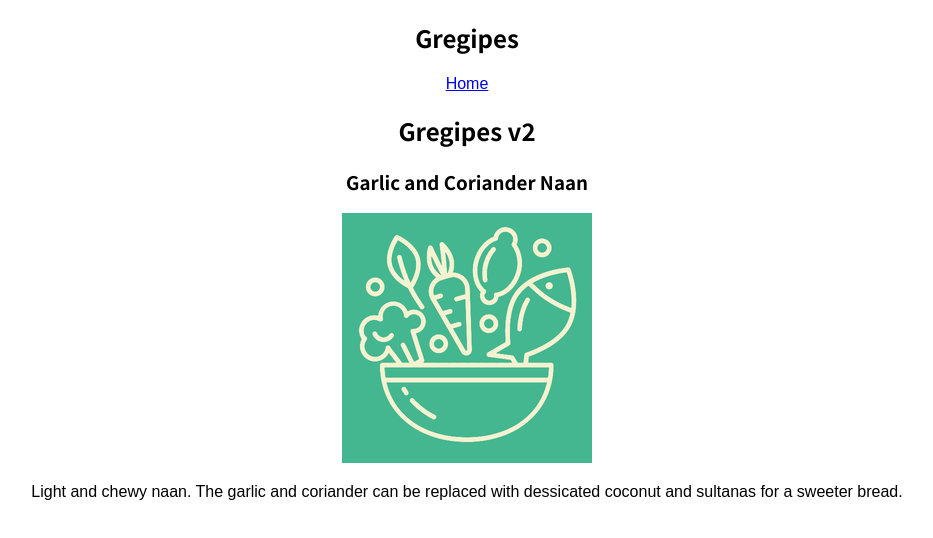
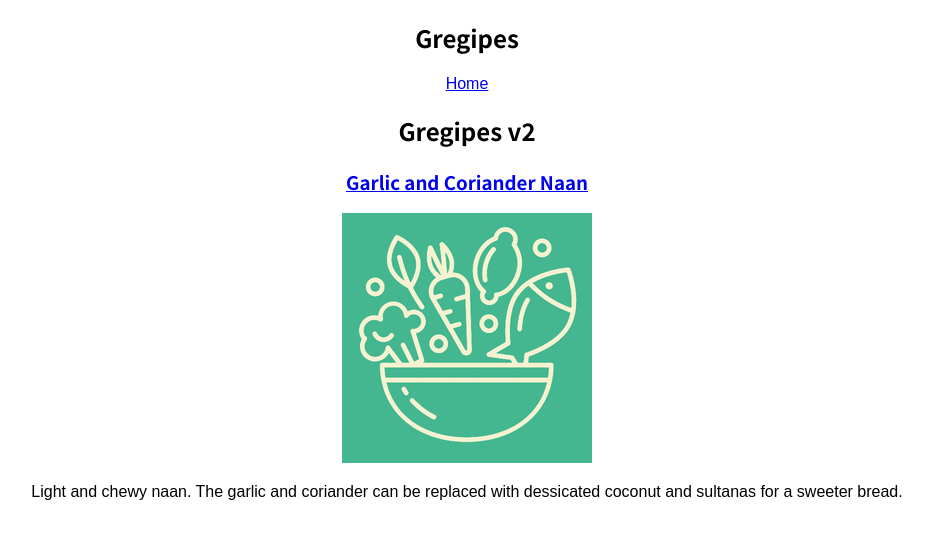
Before and after one commit to Albadylic/Gregipes-V2, a React (Create React App) app: page / in a window 1280 px wide. Shown: the top 538 px of the page, without its empty margins (173-1106 px from the left). Built offline with nearby package versions, Linux system fonts and the light colour scheme; a web font is replaced by a local one.

Commit message:
Refactor so that recipe title is a link

```diff
--- a/src/Slider/Slider.jsx
+++ b/src/Slider/Slider.jsx
@@ -1,5 +1,6 @@
 import React, { useState, useEffect, useRef } from "react";
 import data from "../model/data";
+import { Link } from "react-router-dom";
 
 const genRandomIndex = () => {
   const index = Math.floor(Math.random() * data.recipes.length);
@@ -50,9 +51,12 @@ const useInterval = (callback, delay) => {
 };
 
 const Slider = () => {
+  const recipeEndpoint = "/recipe/" + indexArray[Counter()];
   return (
     <article id="slider__container">
-      <h3>{data.recipes[indexArray[Counter()]].title}</h3>
+      <Link to={recipeEndpoint}>
+        <h3>{data.recipes[indexArray[Counter()]].title}</h3>
+      </Link>
       <img
         src={data.recipes[indexArray[Counter()]].image}
         alt={data.recipes[indexArray[Counter()]].title}
```
